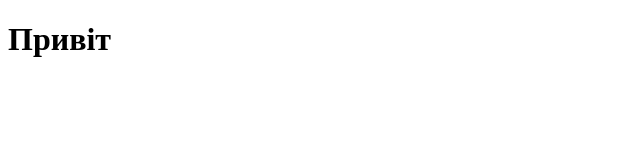
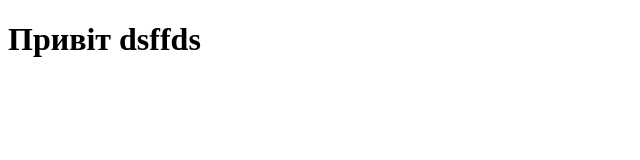
Before and after one commit to evgen122/Tutorial, a plain HTML site: page index.html in a window 1280 px wide. Shown: the whole page, without its empty margins (0-640 px from the left). Drawn offline with Linux system fonts and the light colour scheme.

Commit message:
Update index.html

```diff
--- a/index.html
+++ b/index.html
@@ -7,7 +7,7 @@
     <title>Document</title>
 </head>
 <body>
-    <h1>Привіт</h1>
+    <h1>Привіт dsffds</h1>
 
 </body>
 </html>
```
